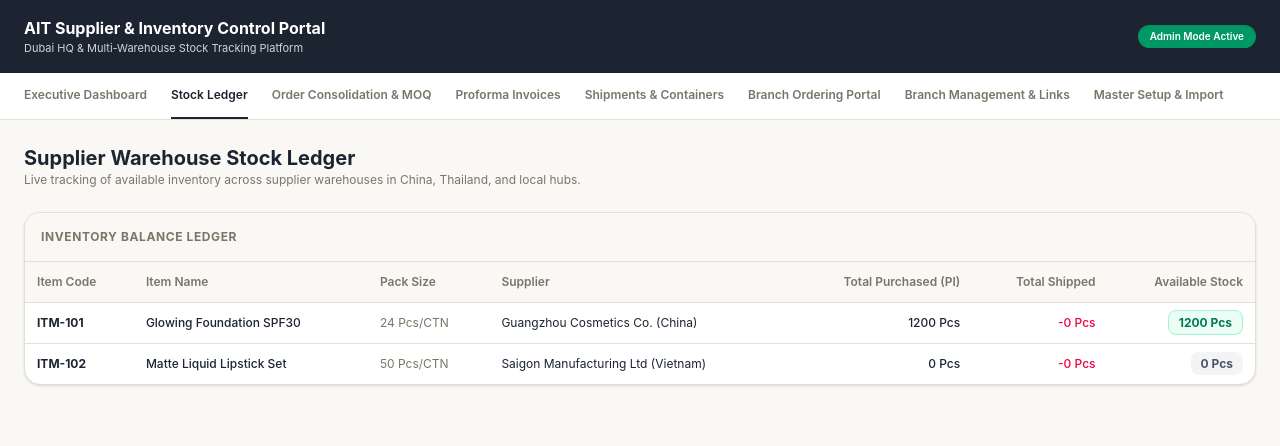
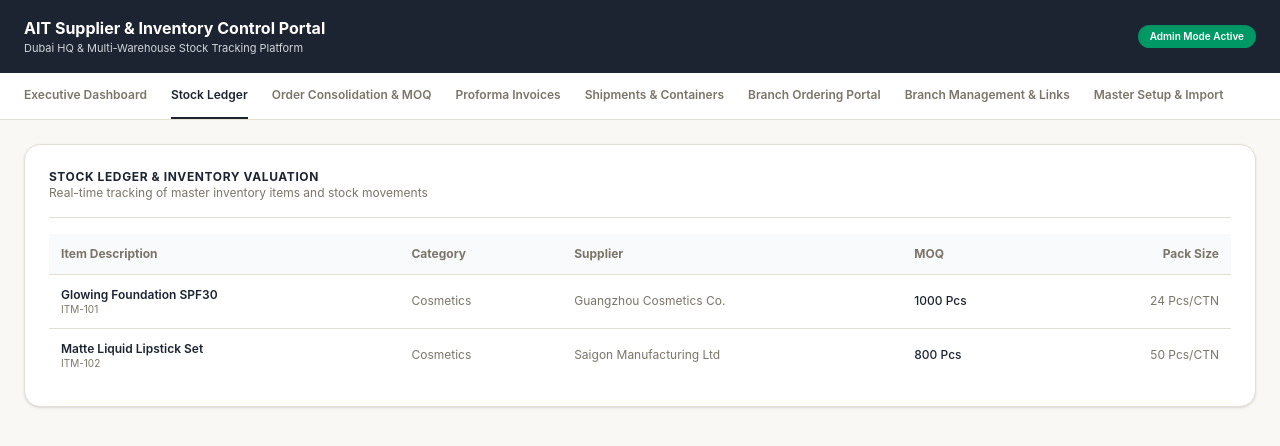
Before and after one commit to abdulrehmanmaisongalaxy/AIT-Stock-Tracker-at-Supplier-Warehouse, a React (Vite) app: page / in a window 1280 px wide. Both pictures are taken after a click on the button "Stock Ledger". Shown: the top 446 px of the page. Built offline with nearby package versions, Linux system fonts and the light colour scheme.

Commit message:
StockLedger.jsx

```diff
--- a/src/components/StockLedger.jsx
+++ b/src/components/StockLedger.jsx
@@ -1,83 +1,42 @@
 import React from 'react';
 
-export function StockLedger({ items = [], suppliers = [], proformaInvoices = [], shipments = [] }) {
-  const ledgerData = items.map(item => {
-    let totalOrdered = 0;
-    proformaInvoices.forEach(pi => {
-      (pi.items || []).forEach(piItm => {
-        if (piItm.itemId === item.id) totalOrdered += Number(piItm.qty || 0);
-      });
-    });
-
-    let totalShipped = 0;
-    shipments.forEach(shp => {
-      (shp.items || []).forEach(shpItm => {
-        if (shpItm.itemId === item.id) totalShipped += Number(shpItm.qty || 0);
-      });
-    });
-
-    const balanceStock = totalOrdered - totalShipped;
-    const sup = suppliers.find(s => s.name === item.supplier || s.id === item.supplier);
-
-    return {
-      ...item,
-      supplierName: sup ? sup.name : (item.supplier || 'N/A'),
-      warehouse: sup ? sup.warehouse : 'Supplier Warehouse',
-      country: sup ? sup.country : 'Unknown',
-      totalOrdered,
-      totalShipped,
-      balanceStock
-    };
-  });
-
+export function StockLedger({ items, suppliers, proformaInvoices, shipments }) {
   return (
-    <div className="space-y-6">
+    <div className="bg-white p-6 rounded-2xl border border-[#E4DFD3] shadow-sm space-y-4">
+      <div className="flex justify-between items-center border-b border-[#E4DFD3] pb-4">
         <div>
-        <h2 className="text-xl font-bold text-[#1B2430]">Supplier Warehouse Stock Ledger</h2>
-        <p className="text-xs text-[#7A7568]">Live tracking of available inventory across supplier warehouses in China, Thailand, and local hubs.</p>
+          <h2 className="text-xs font-bold text-[#1B2430] uppercase tracking-wider">Stock Ledger & Inventory Valuation</h2>
+          <p className="text-xs text-[#7A7568]">Real-time tracking of master inventory items and stock movements</p>
+        </div>
       </div>
 
-      <div className="bg-white rounded-2xl border border-[#E4DFD3] overflow-hidden shadow-sm">
-        <div className="p-4 border-b border-[#E4DFD3] bg-[#FAF8F5]">
-          <h3 className="text-xs font-bold uppercase tracking-wider text-[#7A7568]">Inventory Balance Ledger</h3>
-        </div>
       <div className="overflow-x-auto">
-          <table className="w-full text-left border-collapse text-xs">
-            <thead>
-              <tr className="bg-[#FAF8F5] border-b border-[#E4DFD3] text-[#7A7568]">
-                <th className="p-3 font-semibold">Item Code</th>
-                <th className="p-3 font-semibold">Item Name</th>
-                <th className="p-3 font-semibold">Pack Size</th>
-                <th className="p-3 font-semibold">Supplier</th>
-                <th className="p-3 font-semibold text-right">Total Purchased (PI)</th>
-                <th className="p-3 font-semibold text-right">Total Shipped</th>
-                <th className="p-3 font-semibold text-right">Available Stock</th>
+        <table className="w-full text-left text-xs">
+          <thead className="bg-gray-50 text-[#7A7568] border-b border-[#E4DFD3]">
+            <tr>
+              <th className="p-3">Item Description</th>
+              <th className="p-3">Category</th>
+              <th className="p-3">Supplier</th>
+              <th className="p-3">MOQ</th>
+              <th className="p-3 text-right">Pack Size</th>
             </tr>
           </thead>
           <tbody className="divide-y divide-[#E4DFD3]">
-              {ledgerData.length === 0 ? (
-                <tr><td colSpan="7" className="p-6 text-center text-gray-400">No items registered in master setup.</td></tr>
-              ) : (
-                ledgerData.map((row) => (
-                  <tr key={row.id} className="hover:bg-[#FAF8F5]">
-                    <td className="p-3 font-bold text-[#1B2430]">{row.id}</td>
-                    <td className="p-3 text-[#1B2430] font-medium">{row.name}</td>
-                    <td className="p-3 text-[#7A7568]">{row.packSize || 'N/A'}</td>
-                    <td className="p-3 text-[#1B2430]">{row.supplierName} ({row.country})</td>
-                    <td className="p-3 text-right font-medium text-[#1B2430]">{row.totalOrdered} {row.unit}</td>
-                    <td className="p-3 text-right font-medium text-rose-600">-{row.totalShipped} {row.unit}</td>
-                    <td className="p-3 text-right font-bold">
-                      <span className={`px-2.5 py-1 rounded-lg ${row.balanceStock > 0 ? 'bg-emerald-50 text-emerald-700 border border-emerald-200' : 'bg-gray-100 text-gray-600'}`}>
-                        {row.balanceStock} {row.unit}
-                      </span>
+            {items.map(item => (
+              <tr key={item.id} className="hover:bg-gray-50">
+                <td className="p-3">
+                  <div className="font-semibold text-[#1B2430]">{item.name}</div>
+                  <div className="text-[10px] text-[#7A7568]">{item.id}</div>
                 </td>
+                <td className="p-3 text-[#7A7568]">{item.category}</td>
+                <td className="p-3 text-[#7A7568]">{item.supplier}</td>
+                <td className="p-3 font-medium">{item.moq} {item.unit}</td>
+                <td className="p-3 text-right text-[#7A7568]">{item.packSize || 'N/A'}</td>
               </tr>
-                ))
-              )}
+            ))}
           </tbody>
         </table>
       </div>
     </div>
-    </div>
   );
 }
```
Lines whose indentation alone changed are shown as unchanged.
